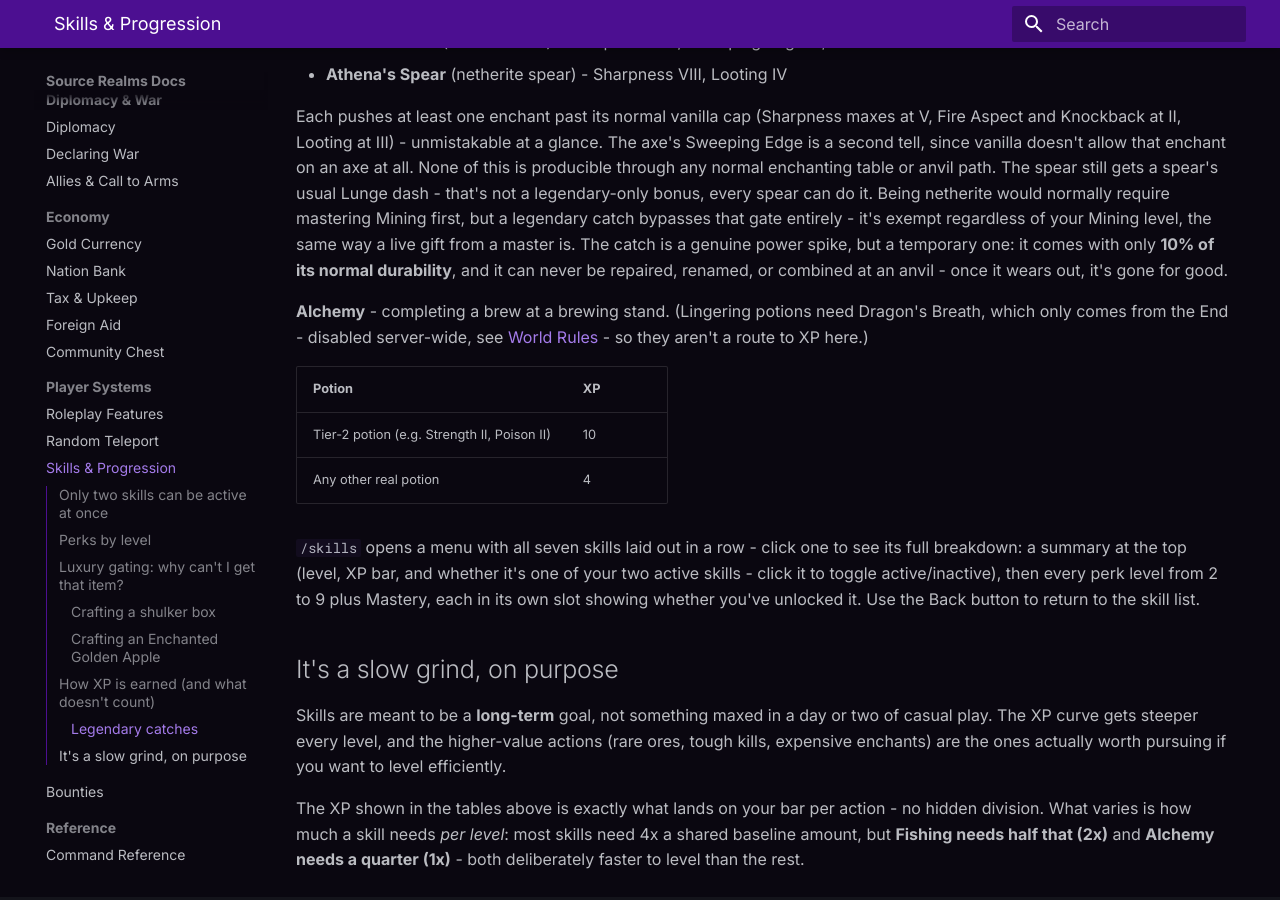
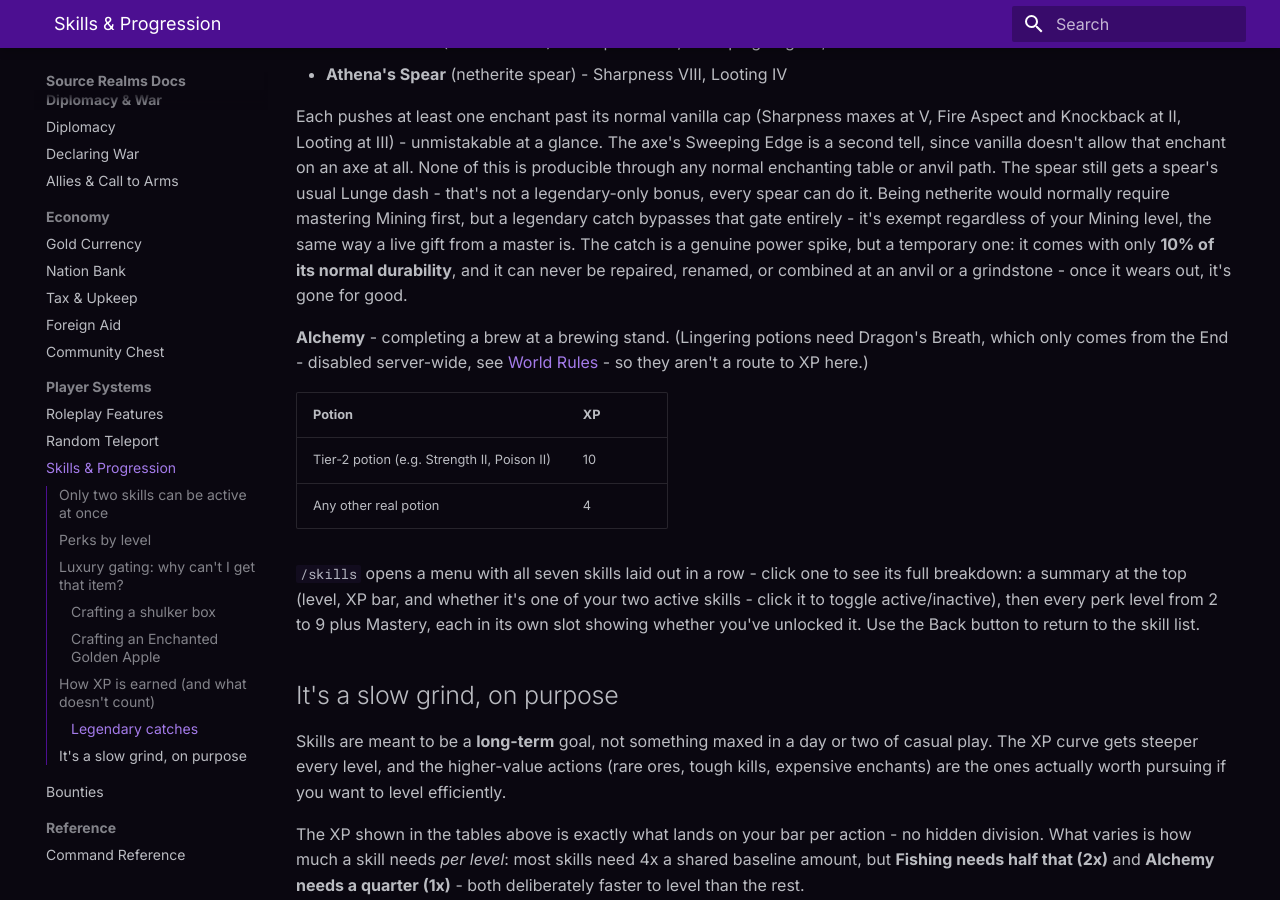
Before and after one commit to SourceRealms/sourcerealms-docs, an MkDocs documentation site: the page built from docs/skills.md, in a window 1280 px wide and 900 px high, scrolled down 6884 px. Built offline with MkDocs 1.6.1 and Material for MkDocs 9.7.7, drawn with Linux system fonts in a browser that asks for light colours.

Commit message:
Update trident cooldown to 10s and document the grindstone guard on legendary catches

```diff
--- a/docs/skills.md
+++ b/docs/skills.md
@@ -237,8 +237,8 @@ not a legendary-only bonus, every spear can do it.
 Being netherite would normally require mastering Mining first, but a legendary catch bypasses that
 gate entirely - it's exempt regardless of your Mining level, the same way a live gift from a master
 is. The catch is a genuine power spike, but a temporary one: it comes with only **10% of its normal
-durability**, and it can never be repaired, renamed, or combined at an anvil - once it wears out,
-it's gone for good.
+durability**, and it can never be repaired, renamed, or combined at an anvil or a grindstone - once
+it wears out, it's gone for good.
 
 **Alchemy** - completing a brew at a brewing stand. (Lingering potions need Dragon's Breath, which
 only comes from the End - disabled server-wide, see [World Rules](world-rules.md) - so they aren't a
```
Also changed, not shown: docs/world-rules.md (+1 -1 lines).
